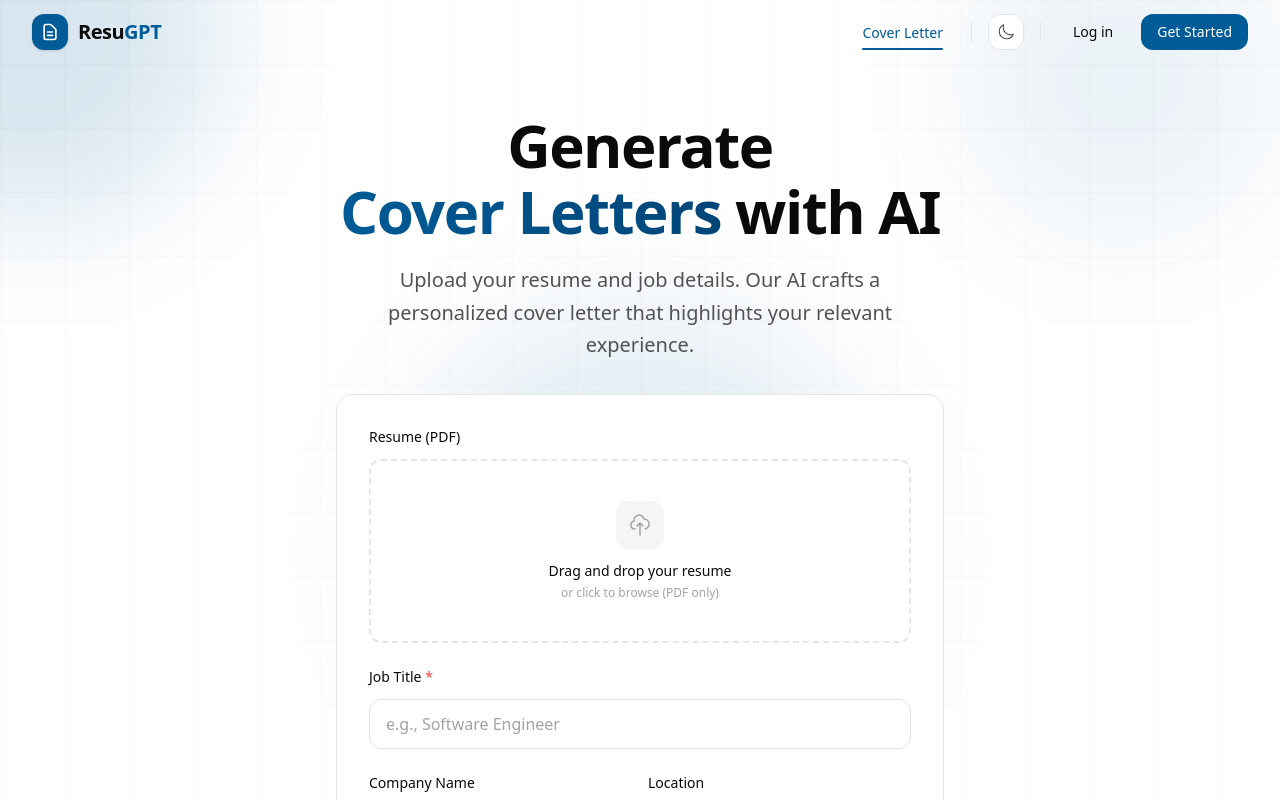
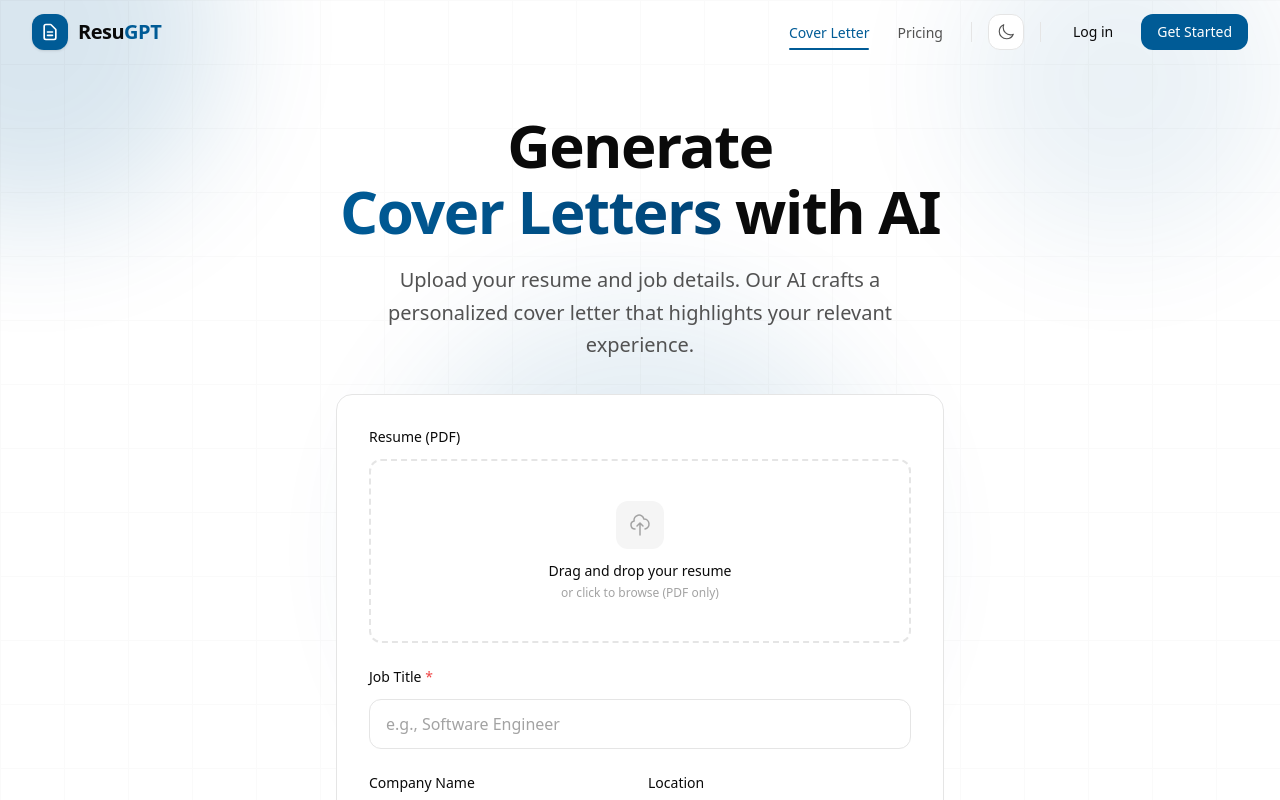
Before and after one commit to husaab/resugpt, a Next.js app: page /cover-letter in a window 1280 px wide. Shown: the top 800 px of the page. Built offline with nearby package versions, Linux system fonts and the light colour scheme; no server answers.

Commit message:
feat: modal fiexs

```diff
--- a/src/components/navbar.tsx
+++ b/src/components/navbar.tsx
@@ -72,7 +72,7 @@ export function Navbar() {
         animate={{ y: 0 }}
         transition={{ duration: 0.5, ease: [0.25, 0.1, 0.25, 1] }}
         className={cn(
-          'fixed top-0 left-0 right-0 z-50 transition-all duration-300',
+          'fixed top-0 left-0 right-0 z-[55] transition-all duration-300',
           scrolled
             ? 'bg-[var(--bg-body)]/80 backdrop-blur-xl border-b border-[var(--border-color)]'
             : 'bg-transparent'
@@ -210,6 +210,7 @@ export function Navbar() {
                   >
                     <nav className="hidden sm:flex items-center gap-1">
                       <NavLink href="/cover-letter">Cover Letter</NavLink>
+                      <NavLink href="/pricing">Pricing</NavLink>
                     </nav>
                     <NavDivider />
                     <ThemeSwitch />
--- a/src/components/pricing/CheckoutModal.tsx
+++ b/src/components/pricing/CheckoutModal.tsx
@@ -33,7 +33,7 @@ export function CheckoutModal({ isOpen, onClose, clientSecret }: CheckoutModalPr
             animate={{ opacity: 1 }}
             exit={{ opacity: 0 }}
             transition={{ duration: 0.2 }}
-            className="fixed inset-0 z-50 bg-black/60 backdrop-blur-sm"
+            className="fixed inset-0 z-[70] bg-black/60 backdrop-blur-sm"
             onClick={onClose}
           />
 
@@ -43,7 +43,7 @@ export function CheckoutModal({ isOpen, onClose, clientSecret }: CheckoutModalPr
             animate={{ opacity: 1, scale: 1, y: 0 }}
             exit={{ opacity: 0, scale: 0.95, y: 20 }}
             transition={{ duration: 0.2, ease: [0.25, 0.1, 0.25, 1] }}
-            className="fixed inset-4 md:inset-auto md:left-1/2 md:top-1/2 md:-translate-x-1/2 md:-translate-y-1/2 z-50 md:w-full md:max-w-lg md:max-h-[90vh] overflow-hidden rounded-2xl bg-white shadow-2xl"
+            className="fixed inset-4 md:inset-auto md:left-1/2 md:top-1/2 md:-translate-x-1/2 md:-translate-y-1/2 z-[75] md:w-full md:max-w-lg md:max-h-[90vh] overflow-hidden rounded-2xl bg-white shadow-2xl"
           >
             {/* Header */}
             <div className="flex items-center justify-between p-4 border-b border-gray-200">
--- a/src/components/ui/Modal.tsx
+++ b/src/components/ui/Modal.tsx
@@ -52,14 +52,14 @@ export function Modal({ isOpen, onClose, children, showCloseButton = true }: Mod
     <>
       {/* Backdrop */}
       <div
-        className="fixed inset-0 bg-black/50 z-40 transition-opacity"
+        className="fixed inset-0 bg-black/50 z-50 transition-opacity"
         onClick={onClose}
         aria-hidden="true"
       />
 
       {/* Modal container */}
       <div
-        className="fixed inset-0 z-50 flex items-center justify-center p-4"
+        className="fixed inset-0 z-[60] flex items-center justify-center p-4"
         role="dialog"
         aria-modal="true"
       >
```
